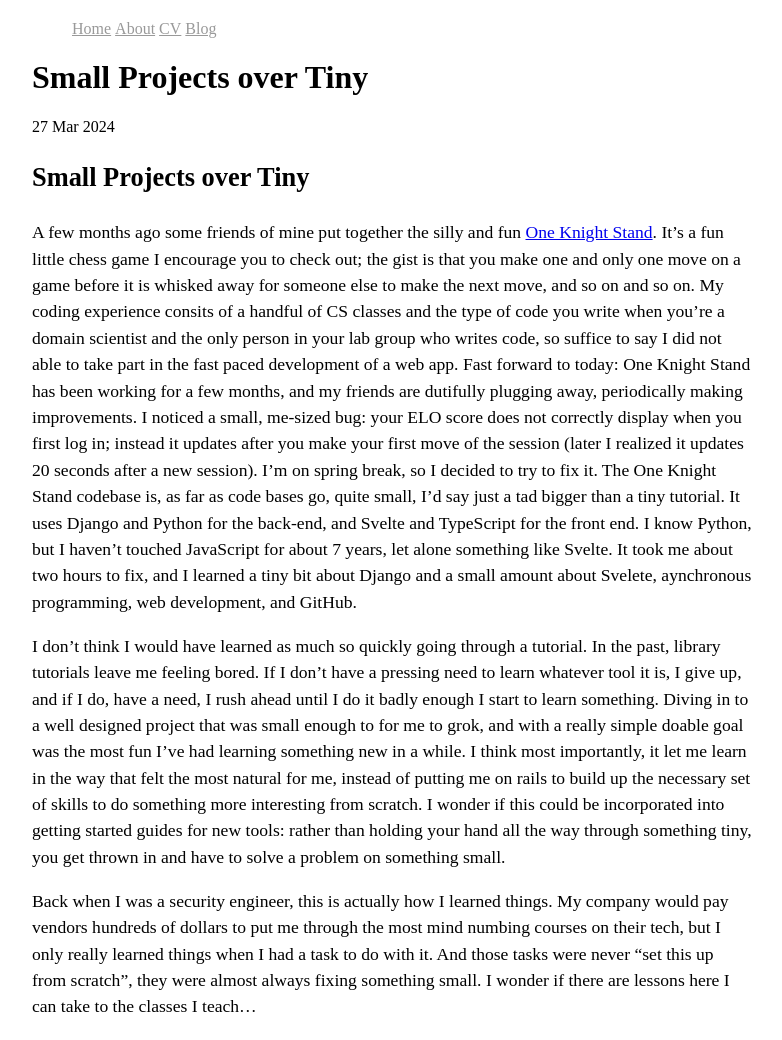
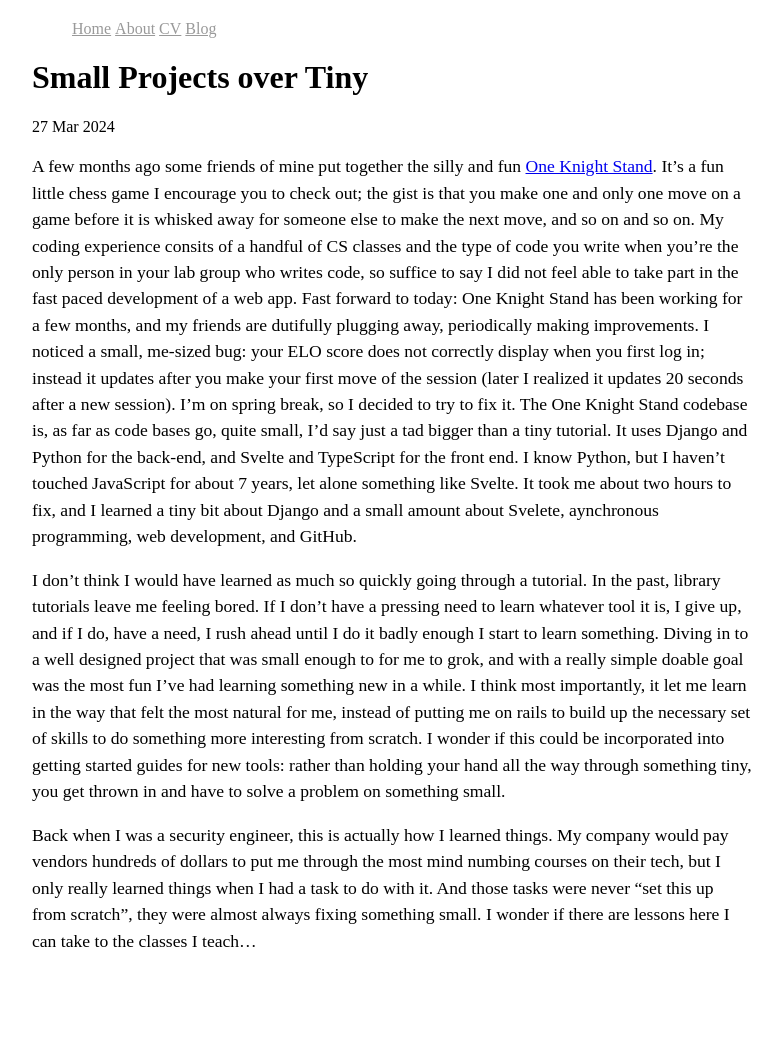
Before and after one commit to jrymart/jrymart.github.io, a Jekyll site: the page built from _posts/2024-03-27-small_over_tiny.md, in a window 1280 px wide. Shown: the whole page, without its empty margins (248-1030 px from the left). Built offline with Jekyll 4.4.1, drawn with Linux system fonts in a browser that asks for light colours; after the commit the page ends 974 px from its top, so only the background shows below that.

Commit message:
tiny over small typos

```diff
--- a/_posts/2024-03-27-small_over_tiny.md
+++ b/_posts/2024-03-27-small_over_tiny.md
@@ -3,10 +3,9 @@ layout: post
 title: "Small Projects over Tiny"
 date: 2024-03-27
 ---
-## Small Projects over Tiny
 A few months ago some friends of mine put together the silly and fun [One Knight Stand](https://oneknightstand.club).
 It's a fun little chess game I encourage you to check out; the gist is that you make one and only one move on a game before it is whisked away for someone else to make the next move, and so on and so on.
-My coding experience consits of a handful of CS classes and the type of code you write when you're a domain scientist and the only person in your lab group who writes code, so suffice to say I did not able to take part in the fast paced development of a web app.
+My coding experience consits of a handful of CS classes and the type of code you write when you're the only person in your lab group who writes code, so suffice to say I did not feel able to take part in the fast paced development of a web app.
 Fast forward to today: One Knight Stand has been working for a few months, and my friends are dutifully plugging away, periodically making improvements.
 I noticed a small, me-sized bug: your ELO score does not correctly display when you first log in; instead it updates after you make your first move of the session (later I realized it updates 20 seconds after a new session).
 I'm on spring break, so I decided to try to fix it.
```
